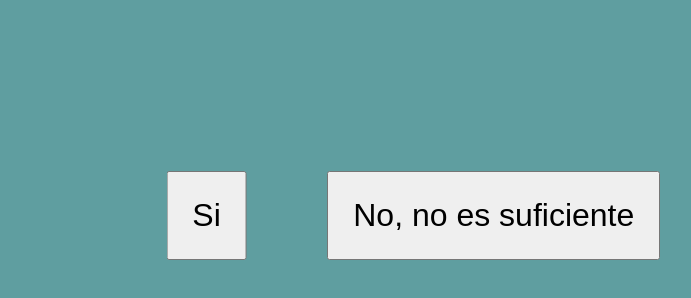
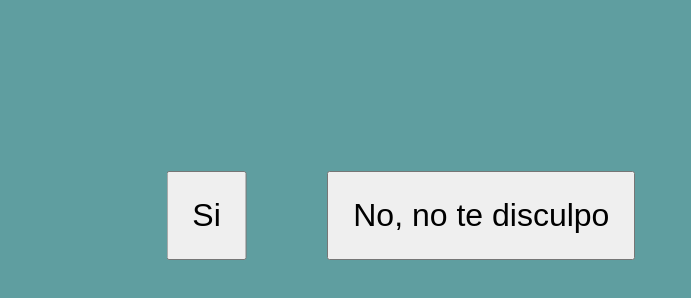
Before and after one commit to James-ux-create/prouecto_Perdon, a plain HTML site: page index.html in a window 1280 px wide. Shown: the part 250-548 px from the top of the page, without its empty margins (353-1044 px from the left). Drawn offline with Linux system fonts and the light colour scheme.

Commit message:
Update index.html

```diff
--- a/index.html
+++ b/index.html
@@ -4,15 +4,15 @@
     <meta charset="UTF-8">
     <meta http-equiv="X-UA-Compatible" content="IE=edge">
     <meta name="viewport" content="width=device-width, initial-scale=1.0">
-    <title>Declaración</title>
+    <title>Disculpas</title>
     <link rel="stylesheet" href="estilos.css">
 </head>
 <body>
 
     <div class="contenedor">
-        <p>¿Me puedes dejar de regañarme?</p>
+        <p>¿Me perdonas por haberte echo enojar ?</p>
         <button id="yesBtn">Si</button>
-        <button id="noBtn">No, no es suficiente</button>
+        <button id="noBtn">No, no te disculpo</button>
     </div>
     <script src="index.js"></script>
 
```
